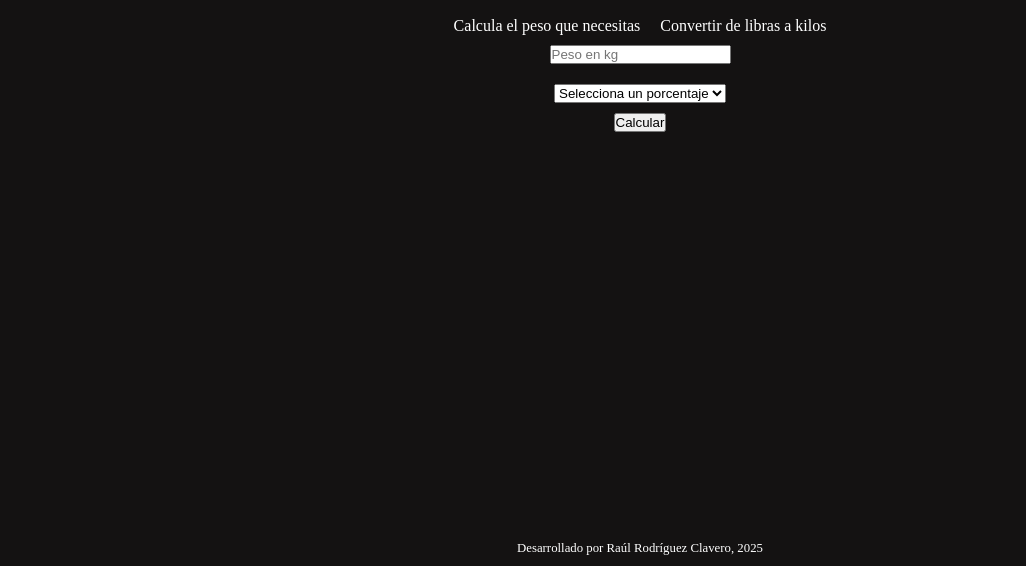
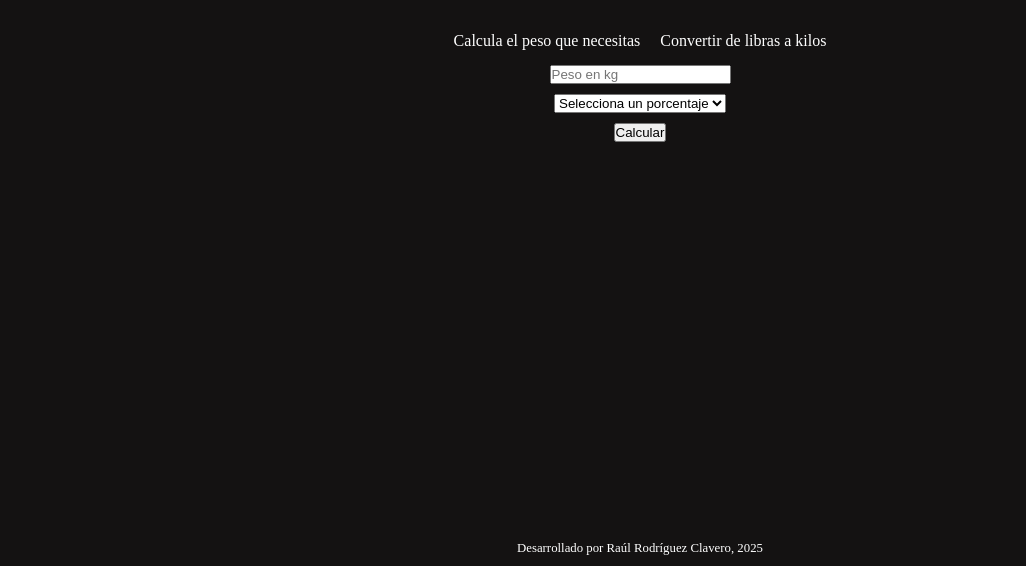
Before and after one commit to RaulWeirdStackDev/StrongPercent, a plain HTML site: page index.html in a window 1280 px wide. Shown: the part 234-800 px from the top of the page, without its empty margins (0-1026 px from the left). Drawn offline with Linux system fonts and the light colour scheme.

Commit message:
nombre funciones

```diff
--- a/index.html
+++ b/index.html
@@ -49,7 +49,7 @@
         <option value="95">95%</option>
         <option value="100">100%</option>
     </select>
-    <button id="calcular" onclick=calcularPorcentaje()>Calcular</button>
+    <button id="calcular" onclick=calcularPeso()>Calcular</button>
     <p id="resultado"></p>
     <footer>Desarrollado por Raúl Rodríguez Clavero, 2025</footer>
 <script src="./pesas.js"></script>
--- a/pesas.js
+++ b/pesas.js
@@ -5,7 +5,7 @@ const calcular = document.querySelector("#calcular");
 const body = document.querySelector("body");
 const navLinks= document.querySelectorAll("a")
 
-const calcularPorcentaje= () => {
+const calcularPeso= () => {
     const total = (peso.value * porcentje.value) / 100;
     resultado.textContent = "El peso es de: " + total + "kg";
 };
--- a/style.css
+++ b/style.css
@@ -56,7 +56,10 @@ nav ul {
     justify-content: center;
     list-style: none;
     padding: 0;
+}
 
+nav ul li {
+    margin-block: 15px;
 }
 
 nav a:hover {
@@ -64,9 +67,6 @@ nav a:hover {
     background-color: white;
 }
 
-#peso{
-    margin-block: 10px;
-}
 
 #porcentaje{
     margin-block: 10px;
```
